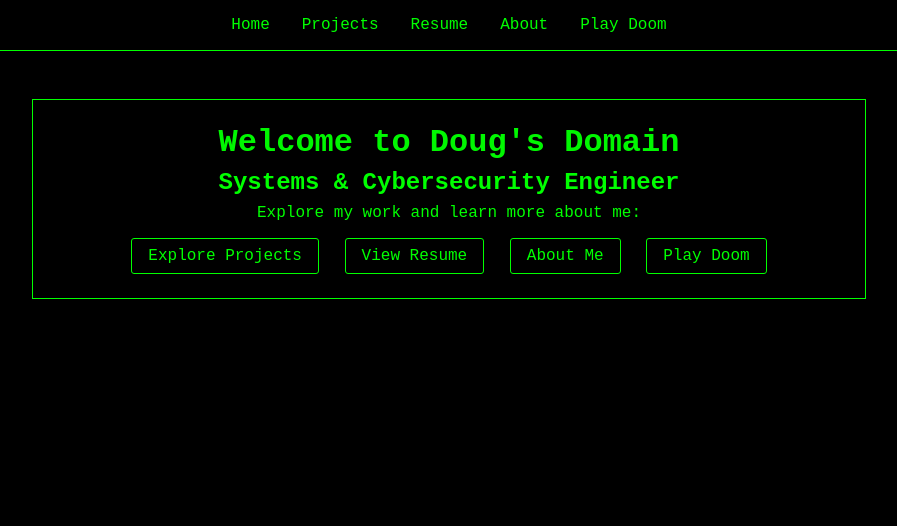
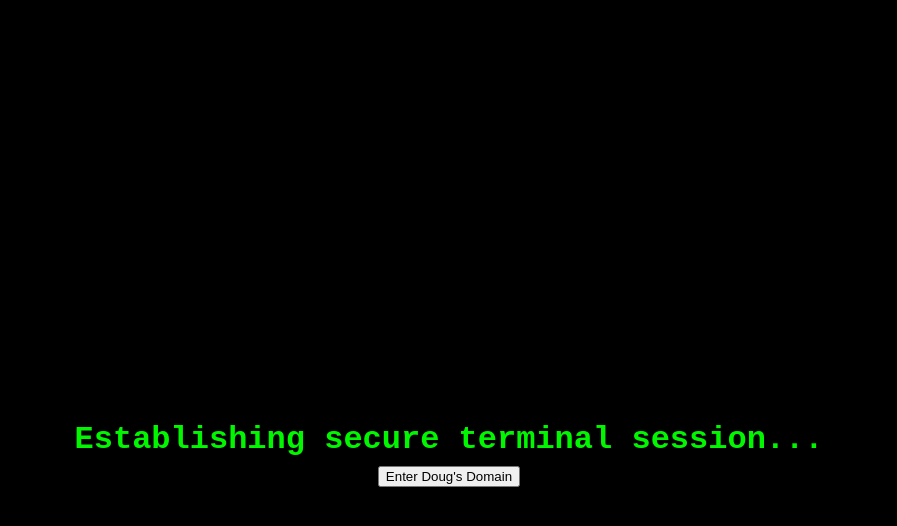
Before and after one commit to dougiedoug98/dougdevops.github.io, a Jekyll site: the page built from index.md, in a window 1280 px wide. Shown: the top 526 px of the page, without its empty margins (191-1088 px from the left). Built offline with Jekyll 4.4.1, drawn with Linux system fonts in a browser that asks for light colours.

Commit message:
fixing bugs

```diff
--- a/_layouts/default.html
+++ b/_layouts/default.html
@@ -18,6 +18,25 @@ title: Home
       color: #00ff00;
       font-family: 'Courier New', Courier, monospace;
       overflow: hidden;
+    }
+
+    .intro-screen {
+      position: fixed;
+      top: 0;
+      left: 0;
+      width: 100vw;
+      height: 100vh;
+      background: black;
+      display: flex;
+      flex-direction: column;
+      align-items: center;
+      justify-content: center;
+      z-index: 4;
+      text-align: center;
+    }
+
+    .intro-screen.hidden {
+      display: none; /* Hide intro screen */
     }
 
     .navbar {
@@ -91,6 +110,11 @@ title: Home
   </style>
 </head>
 <body>
+  <div id="terminal-stream"></div>
+  <div class="intro-screen">
+    <h1 class="flicker">Establishing secure terminal session...</h1>
+    <button class="enter-btn">Enter Doug's Domain</button>
+  </div>
   <div class="navbar">
     <a href="/">Home</a>
     <a href="/projects">Projects</a>
@@ -103,5 +127,61 @@ title: Home
       {{ content }}
     </div>
   </div>
+  <script>
+    document.addEventListener('DOMContentLoaded', () => {
+      const introScreen = document.querySelector('.intro-screen');
+      const enterBtn = document.querySelector('.enter-btn');
+      const navbar = document.querySelector('.navbar');
+      const siteContent = document.querySelector('.site-content');
+      const terminal = document.getElementById('terminal-stream');
+      const body = document.body;
+
+      // Check sessionStorage to see if the intro screen has already been dismissed
+      if (sessionStorage.getItem('introDismissed')) {
+        introScreen.classList.add('hidden'); // Hide intro screen
+        navbar.classList.add('visible'); // Show navbar
+        if (siteContent) siteContent.style.display = 'block';
+        if (terminal) terminal.style.display = 'none';
+        body.style.overflow = 'auto';
+      }
+
+      const dismissIntro = () => {
+        introScreen.classList.add('hidden'); // Hide intro screen
+        navbar.classList.add('visible'); // Show navbar
+        if (siteContent) siteContent.style.display = 'block';
+        if (terminal) terminal.style.display = 'none';
+        body.style.overflow = 'auto';
+        sessionStorage.setItem('introDismissed', 'true'); // Store flag in sessionStorage
+      };
+
+      if (enterBtn) {
+        enterBtn.addEventListener('click', dismissIntro);
+      }
+
+      // Terminal simulation
+      const messages = [
+        "[OK] SSH session established with 10.0.0.14",
+        "[RUN] playbook: deploy_patch.yaml",
+        "[INFO] Git repo cloned: /infra/ansible/playbooks",
+        "[INFO] Monitoring agent heartbeat received",
+        "[INFO] Docker container zabbix_agent_01: running",
+        "[WARN] High memory usage detected on node-01",
+        "[LOG] Syslog: sudo apt update && sudo apt upgrade",
+        "[ERROR] Permissions denied writing to /etc/shadow",
+        "[INFO] Connection established with 192.168.1.10"
+      ];
+
+      if (terminal) {
+        let index = 0;
+        setInterval(() => {
+          if (!introScreen.classList.contains('hidden')) { // Only show messages during intro
+            terminal.textContent += messages[index] + '\n';
+            terminal.scrollTop = terminal.scrollHeight; // Auto-scroll
+            index = (index + 1) % messages.length;
+          }
+        }, 2000); // Display a new message every 2 seconds
+      }
+    });
+  </script>
 </body>
 </html>
```
